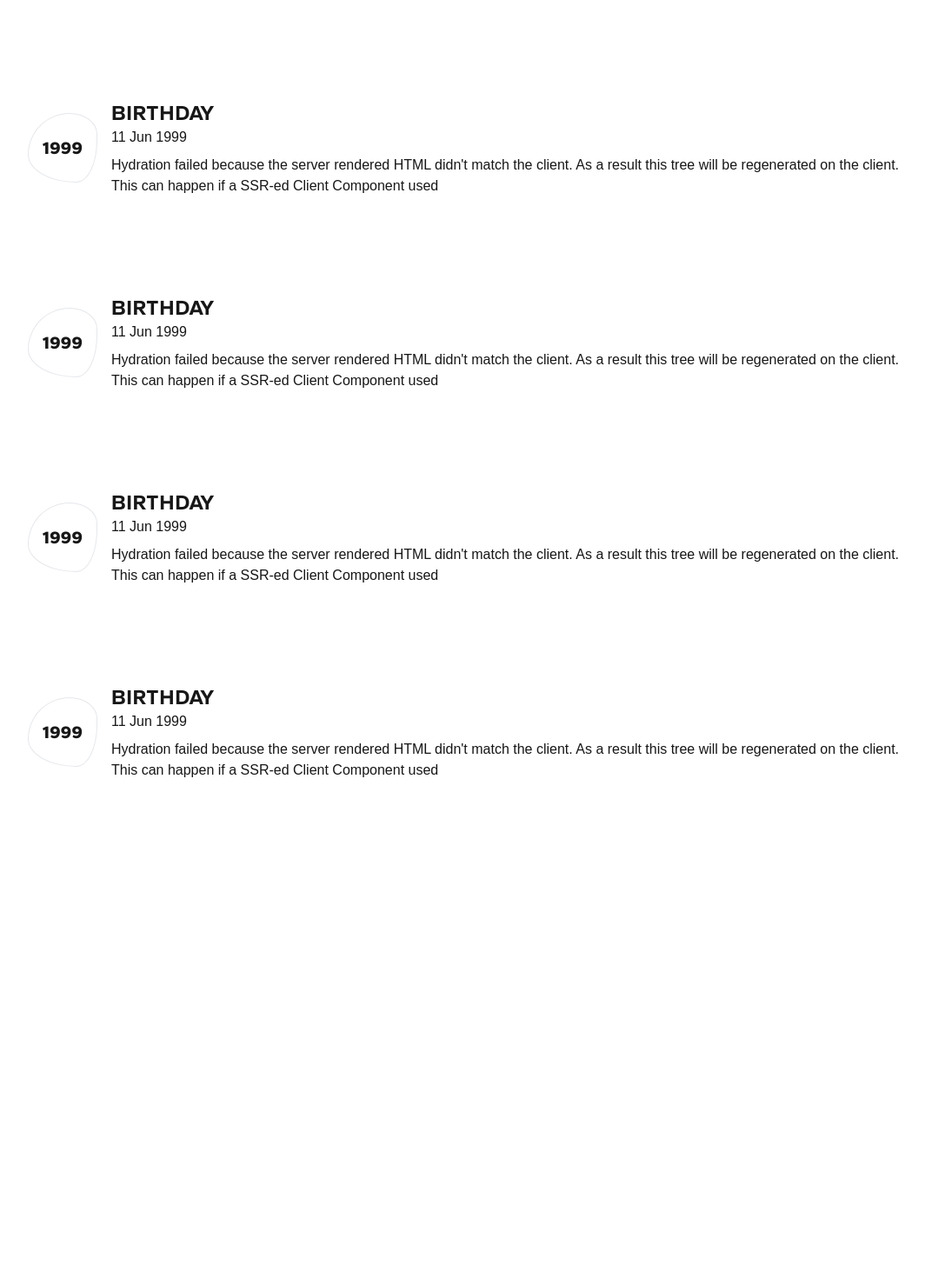
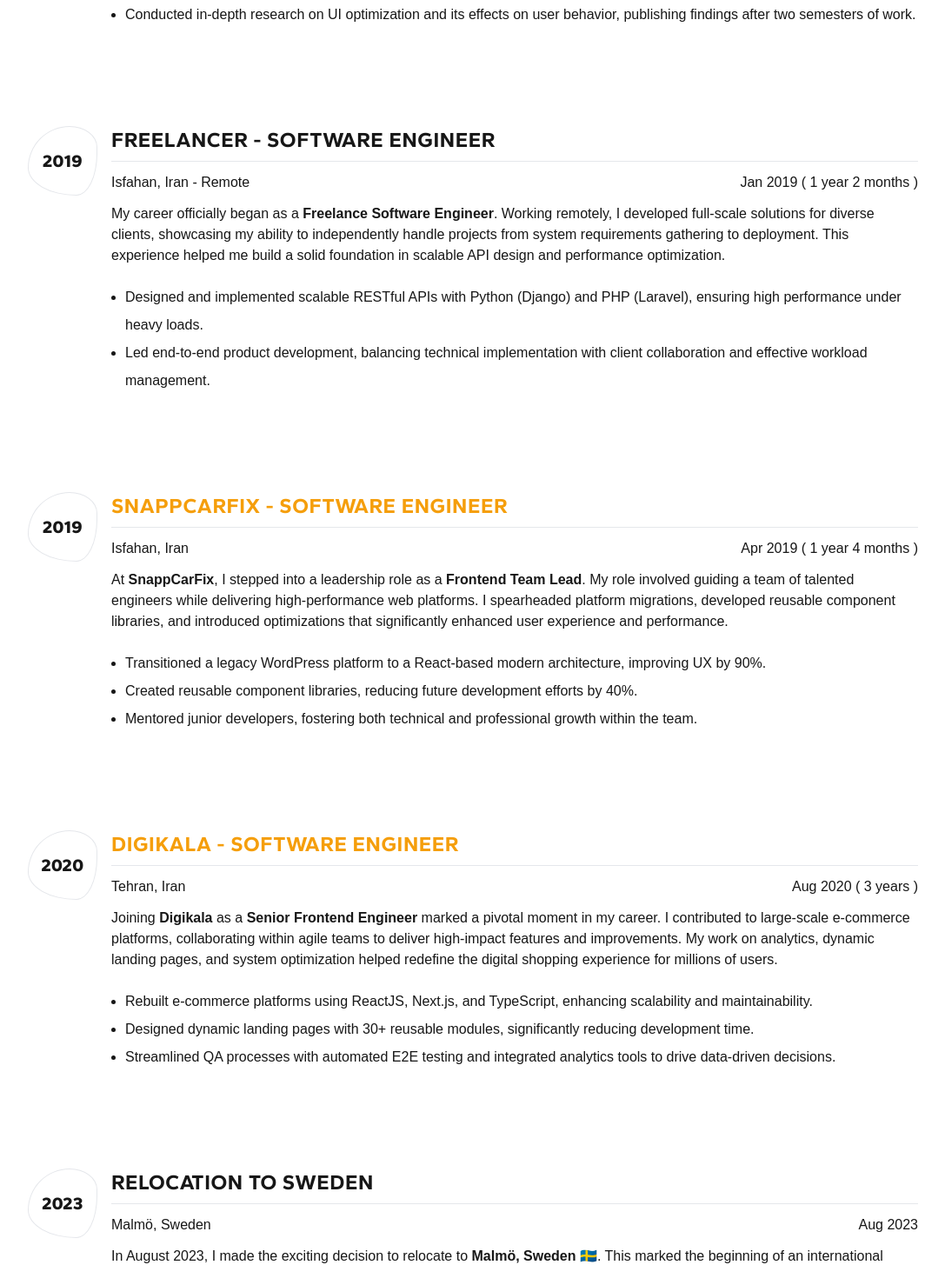
Before and after one commit to raminr77/raminr77.github.io, a Next.js app: page /journey in a window 1280 px wide. Shown: the part 1058-2513 px from the top of the page at 87% size, without its empty margins (96-1183 px from the left). Before the commit the page ends 2180 px from the top, so only its background shows below. Built offline with nearby package versions, Linux system fonts and the light colour scheme; a web font is replaced by a local one.

Commit message:
feat: update journey page

```diff
--- a/src/data/journey.ts
+++ b/src/data/journey.ts
@@ -2,7 +2,10 @@ export interface JourneyItem {
   id: number;
   year: number;
   date: string;
+  url?: string;
   title: string;
+  location: string;
+  items?: string[];
   description: string;
 }
 
@@ -10,65 +13,99 @@ export const JOURNEY_DATA: JourneyItem[] = [
   {
     id: 1,
     year: 1999,
+    location: 'Isfahan, Iran',
+    date: `11 Jan 1999 ( ${new Date().getFullYear() - 1999} years )`,
     title: 'Birthday',
-    date: '11 Jun 1999',
     description:
-      "Hydration failed because the server rendered HTML didn't match the client. As a result this tree will be regenerated on the client. This can happen if a SSR-ed Client Component used"
+      '<p>I was born on <strong>11th January 1999</strong> in the beautiful and historic city of <em>Isfahan, Iran</em> 🇮🇷. This marked the very beginning of my journey, laying the foundation for an exciting and ambitious career path that would take me across industries and countries.</p>'
   },
   {
     id: 2,
-    year: 1999,
-    title: 'Birthday',
-    date: '11 Jun 1999',
+    year: 2013,
+    location: 'Isfahan, Iran',
+    date: 'Nov 2013 - Nov 2017',
+    title: 'High School Graduation',
     description:
-      "Hydration failed because the server rendered HTML didn't match the client. As a result this tree will be regenerated on the client. This can happen if a SSR-ed Client Component used"
+      '<p>I successfully completed my high school education in <strong>Mathematics and Physics</strong>, a rigorous and analytical field that instilled in me a passion for problem-solving and logical thinking. These years played a key role in preparing me for the technical challenges of my future education and career.</p>'
   },
   {
     id: 3,
-    year: 1999,
-    title: 'Birthday',
-    date: '11 Jun 1999',
+    year: 2021,
+    location: 'Najafabad, Isfahan, Iran',
+    date: 'Nov 2017 - Nov 2021',
+    title: 'University Graduation',
     description:
-      "Hydration failed because the server rendered HTML didn't match the client. As a result this tree will be regenerated on the client. This can happen if a SSR-ed Client Component used"
+      '<p>After four enriching years at <strong>Azad University of Najafabad</strong>, I graduated with a Bachelor’s degree in <strong>Software Engineering</strong>. During this time, I honed my technical skills, engaged in innovative research projects, and stood out as a top student in several key courses, earning recognition from my professors for my academic excellence and contributions.</p>',
+    items: [
+      'Recognized as a top student in Graphic and Database Design courses, assisting professors in practical sessions.',
+      'Conducted in-depth research on UI optimization and its effects on user behavior, publishing findings after two semesters of work.'
+    ]
   },
   {
     id: 4,
-    year: 1999,
-    title: 'Birthday',
-    date: '11 Jun 1999',
+    year: 2019,
+    location: 'Isfahan, Iran - Remote',
+    date: 'Jan 2019 ( 1 year 2 months )',
+    title: 'Freelancer - Software Engineer',
     description:
-      "Hydration failed because the server rendered HTML didn't match the client. As a result this tree will be regenerated on the client. This can happen if a SSR-ed Client Component used"
+      '<p>My career officially began as a <strong>Freelance Software Engineer</strong>. Working remotely, I developed full-scale solutions for diverse clients, showcasing my ability to independently handle projects from system requirements gathering to deployment. This experience helped me build a solid foundation in scalable API design and performance optimization.</p>',
+    items: [
+      'Designed and implemented scalable RESTful APIs with Python (Django) and PHP (Laravel), ensuring high performance under heavy loads.',
+      'Led end-to-end product development, balancing technical implementation with client collaboration and effective workload management.'
+    ]
   },
   {
     id: 5,
-    year: 1999,
-    title: 'Birthday',
-    date: '11 Jun 1999',
+    year: 2019,
+    location: 'Isfahan, Iran',
+    date: 'Apr 2019 ( 1 year 4 months )',
+    title: 'SnappCarFix - Software Engineer',
+    url: 'https://www.linkedin.com/company/snapp.ir/',
     description:
-      "Hydration failed because the server rendered HTML didn't match the client. As a result this tree will be regenerated on the client. This can happen if a SSR-ed Client Component used"
+      '<p>At <strong>SnappCarFix</strong>, I stepped into a leadership role as a <strong>Frontend Team Lead</strong>. My role involved guiding a team of talented engineers while delivering high-performance web platforms. I spearheaded platform migrations, developed reusable component libraries, and introduced optimizations that significantly enhanced user experience and performance.</p>',
+    items: [
+      'Transitioned a legacy WordPress platform to a React-based modern architecture, improving UX by 90%.',
+      'Created reusable component libraries, reducing future development efforts by 40%.',
+      'Mentored junior developers, fostering both technical and professional growth within the team.'
+    ]
   },
   {
     id: 6,
-    year: 1999,
-    title: 'Birthday',
-    date: '11 Jun 1999',
+    year: 2020,
+    location: 'Tehran, Iran',
+    date: 'Aug 2020 ( 3 years )',
+    title: 'Digikala - Software Engineer',
+    url: 'https://www.linkedin.com/company/digikala/',
     description:
-      "Hydration failed because the server rendered HTML didn't match the client. As a result this tree will be regenerated on the client. This can happen if a SSR-ed Client Component used"
+      '<p>Joining <strong>Digikala</strong> as a <strong>Senior Frontend Engineer</strong> marked a pivotal moment in my career. I contributed to large-scale e-commerce platforms, collaborating within agile teams to deliver high-impact features and improvements. My work on analytics, dynamic landing pages, and system optimization helped redefine the digital shopping experience for millions of users.</p>',
+    items: [
+      'Rebuilt e-commerce platforms using ReactJS, Next.js, and TypeScript, enhancing scalability and maintainability.',
+      'Designed dynamic landing pages with 30+ reusable modules, significantly reducing development time.',
+      'Streamlined QA processes with automated E2E testing and integrated analytics tools to drive data-driven decisions.'
+    ]
   },
   {
-    id: 6,
-    year: 1999,
-    title: 'Birthday',
-    date: '11 Jun 1999',
+    id: 7,
+    year: 2023,
+    date: 'Aug 2023',
+    location: 'Malmö, Sweden',
+    title: 'Relocation to Sweden',
     description:
-      "Hydration failed because the server rendered HTML didn't match the client. As a result this tree will be regenerated on the client. This can happen if a SSR-ed Client Component used"
+      '<p>In August 2023, I made the exciting decision to relocate to <strong>Malmö, Sweden</strong> 🇸🇪. This marked the beginning of an international chapter in my career, where I embraced new challenges and opportunities in the global tech industry.</p>'
   },
   {
-    id: 6,
-    year: 1999,
-    title: 'Birthday',
-    date: '11 Jun 1999',
+    id: 8,
+    year: 2023,
+    date: 'Aug 2023 - Now',
+    location: 'Malmö, Sweden',
+    url: 'https://www.linkedin.com/company/boozt-fashion/',
+    title: 'Boozt - Software Engineer',
     description:
-      "Hydration failed because the server rendered HTML didn't match the client. As a result this tree will be regenerated on the client. This can happen if a SSR-ed Client Component used"
+      '<p>As a <strong>Senior Frontend Developer</strong> at <strong>Boozt</strong>, I am driving innovation in e-commerce solutions. My work includes building CMS platforms for multiple countries, optimizing system performance, and leading projects to improve the overall user experience across web and mobile platforms.</p>',
+    items: [
+      'Designed and optimized a CMS for 17 countries, ensuring seamless web-to-mobile integration.',
+      'Implemented GCP-based serverless solutions, reducing operational costs by 20%.',
+      'Refactored application architecture to minimize load times and boost performance.'
+    ]
   }
-] as const;
+];
--- a/src/domains/journey/components/journey-card/index.tsx
+++ b/src/domains/journey/components/journey-card/index.tsx
@@ -1,5 +1,6 @@
 'use client';
 import { clsx } from 'clsx';
+import Link from "next/link";
 import dynamic from 'next/dynamic';
 import { titleFont } from '@/app/fonts';
 import { animator } from '@/shared/helpers';
@@ -11,6 +12,7 @@ const PixelCanvas = dynamic(() => import('@/shared/components/pixel-canvas'), {
 
 import styles from './journey-card.module.scss';
 
+const TITLE_CLASSES = clsx('text-2xl font-bold tracking-wide pb-2 border-b mb-3', titleFont.className);
 export function JourneyCard({
   data,
   className,
@@ -21,19 +23,19 @@ export function JourneyCard({
   className?: string;
 }) {
   const animationDelay = `${order * 0.3}s`;
-  const { title, description, date, year } = data;
+  const { title, description, date, year, url, items, location } = data;
 
   return (
     <div
       className={clsx(
-        'flex w-full items-center justify-center gap-4 max-md:flex-col max-md:gap-16',
+        'flex w-full max-md:items-center justify-center gap-4 max-md:flex-col max-md:gap-16',
         className
       )}
     >
       <div
         className={clsx(
           'relative flex h-20 min-h-20 w-20 min-w-20 select-none items-center justify-center overflow-hidden border',
-          styles['journey-card__circle'],
+          styles['journey-card__circle']
         )}
       >
         <h5
@@ -41,7 +43,7 @@ export function JourneyCard({
           className={clsx(
             'pointer-events-none absolute text-xl font-extrabold tracking-wide',
             animator({ name: 'fadeInUp' }),
-            titleFont.className,
+            titleFont.className
           )}
         >
           {year}
@@ -52,17 +54,38 @@ export function JourneyCard({
       <div
         style={{ animationDelay }}
         className={clsx(
-          'relative flex w-full flex-col gap-2',
+          'relative flex w-full flex-col gap-3',
           animator({ name: 'fadeInUp' })
         )}
       >
         <div className='flex select-none flex-col'>
-          <h3 className={clsx('text-2xl font-bold tracking-wide', titleFont.className)}>
-            {title.toUpperCase()}
-          </h3>
-          <span>{date}</span>
+          {url ? (
+            <Link
+              href={url}
+              target='_blank'
+              className={clsx(TITLE_CLASSES, 'text-amber-500')}
+            >
+              {title.toUpperCase()}
+            </Link>
+          ) : (
+            <h3 className={TITLE_CLASSES}>{title.toUpperCase()}</h3>
+          )}
+
+          <div className='flex items-center justify-between'>
+            <span>{location}</span>
+            <span>{date}</span>
+          </div>
         </div>
+
         <div dangerouslySetInnerHTML={{ __html: description }} />
+
+        {items && (
+          <ul className='list-disc ml-4 mt-2 leading-8'>
+            {items.map((item: string, index: number) => (
+              <li key={index}>{item}</li>
+            ))}
+          </ul>
+        )}
       </div>
     </div>
   );
--- a/src/domains/journey/index.tsx
+++ b/src/domains/journey/index.tsx
@@ -8,21 +8,39 @@ import { ContentContainer } from '@/layout/components/content-container';
 export function JourneyPage() {
   return (
     <ContentContainer>
-      <h3
+      <h1
         className={clsx(
           'select-none text-center text-3xl',
           titleFont.className,
-          animator({ name: 'fadeInUp' })
+          animator({name: 'fadeInUp'})
         )}
       >
         The Adventure Started ...
+      </h1>
+      <h3
+        className={clsx(
+          titleFont.className,
+          'select-none text-center text-xl mt-4',
+          animator({name: 'fadeIn', delay: '1s' })
+        )}
+      >
+        On a journey to <span className='font-bold text-2xl'>Google</span>, driven by curiosity and a desire to learn more.
       </h3>
 
-      <div className='mt-20 flex flex-col gap-28 pb-40'>
+      <div className='mt-20 flex flex-col gap-28'>
         {JOURNEY_DATA.map((item: JourneyItem, index: number) => (
-          <JourneyCard key={index} order={index + 1} data={item} />
+          <JourneyCard key={index} order={index + 1} data={item}/>
         ))}
       </div>
+
+      <p
+        className={clsx(
+          'select-none text-center text-lg mt-28 mb-40',
+          animator({name: 'fadeIn'})
+        )}
+      >
+        Continuing my journey to Google...
+      </p>
     </ContentContainer>
   );
 }
```
